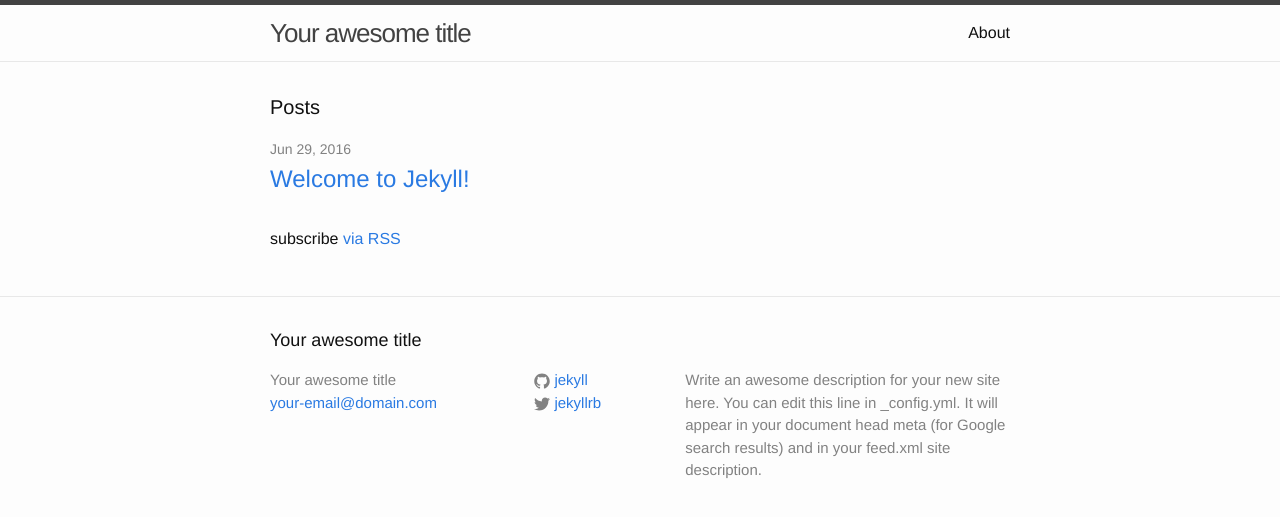
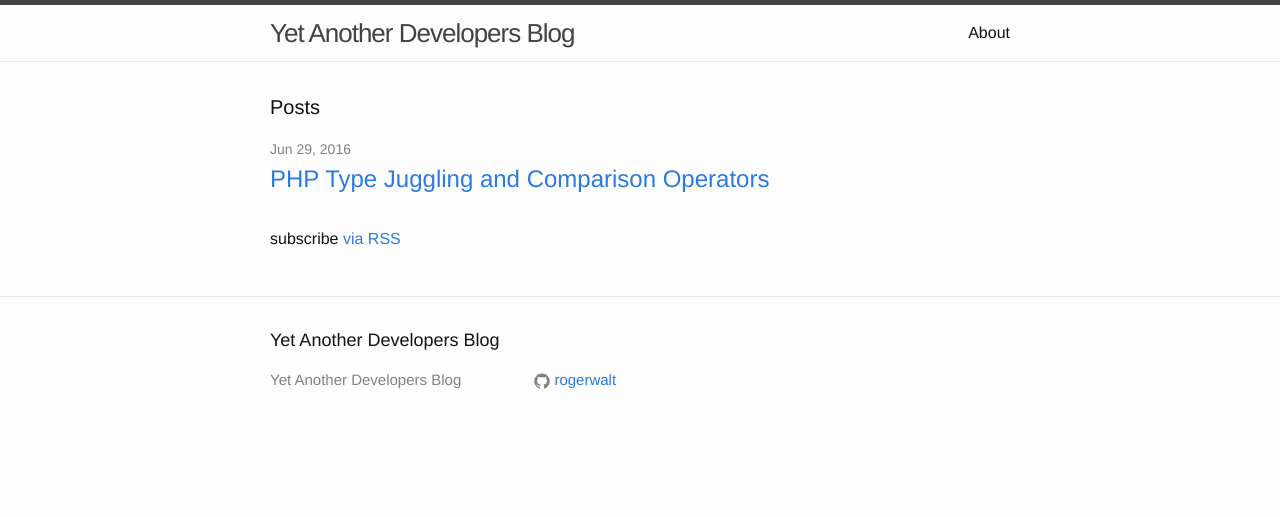
Before and after one commit to rogerwalt/rogerwalt.github.io, a Jekyll site: the page built from index.html, in a window 1280 px wide. Shown: the top 517 px of the page. Built offline with Jekyll 4.4.1, drawn with Linux system fonts in a browser that asks for light colours.

Commit message:
added new blog post

```diff
--- a/_config.yml
+++ b/_config.yml
@@ -6,16 +6,10 @@
 # 'jekyll serve'. If you change this file, please restart the server process.
 
 # Site settings
-title: Your awesome title
-email: your-email@domain.com
-description: > # this means to ignore newlines until "baseurl:"
-  Write an awesome description for your new site here. You can edit this
-  line in _config.yml. It will appear in your document head meta (for
-  Google search results) and in your feed.xml site description.
-baseurl: "" # the subpath of your site, e.g. /blog
-url: "http://yourdomain.com" # the base hostname & protocol for your site
-twitter_username: jekyllrb
-github_username:  jekyll
+title: Yet Another Developers Blog
+baseurl: "/blog" # the subpath of your site, e.g. /blog
+url: "http://rogerwalt.github.io" # the base hostname & protocol for your site
+github_username:  rogerwalt
 
 # Build settings
 markdown: kramdown
```
Also changed, not shown: _posts/2016-06-29-php-type-juggling.md (added, +42 -0 lines), _posts/2016-06-29-welcome-to-jekyll.markdown (deleted, +0 -25 lines).
